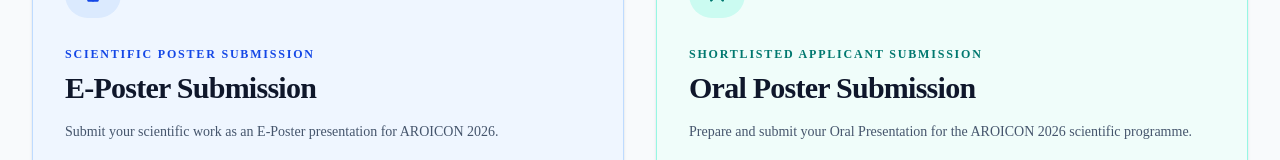
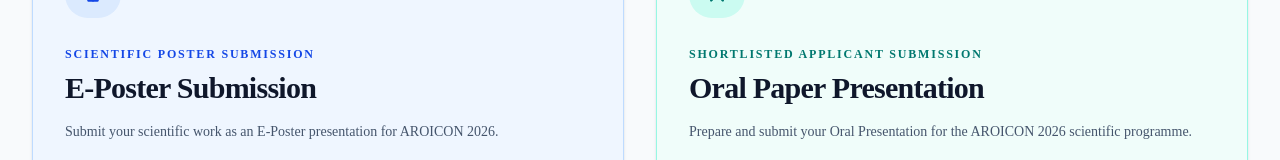
Before and after one commit to adilsaascraft/eposter-frontend, a Next.js app: page / in a window 1280 px wide. Shown: the part 385-545 px from the top of the page. Built offline with nearby package versions, Linux system fonts and the light colour scheme.

Commit message:
title updated

```diff
--- a/app/page.tsx
+++ b/app/page.tsx
@@ -32,7 +32,7 @@ const submissionOptions = [
     label: "E-Poster Submission",
   },
   {
-    title: "Oral Poster Submission",
+    title: "Oral Paper Presentation",
     subtitle: "Shortlisted Applicant Submission",
     description:
       "Prepare and submit your Oral Presentation for the AROICON 2026 scientific programme.",
```
